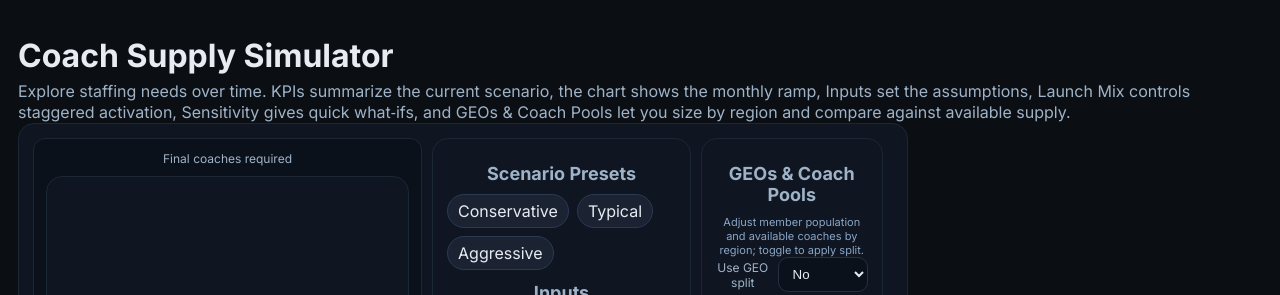
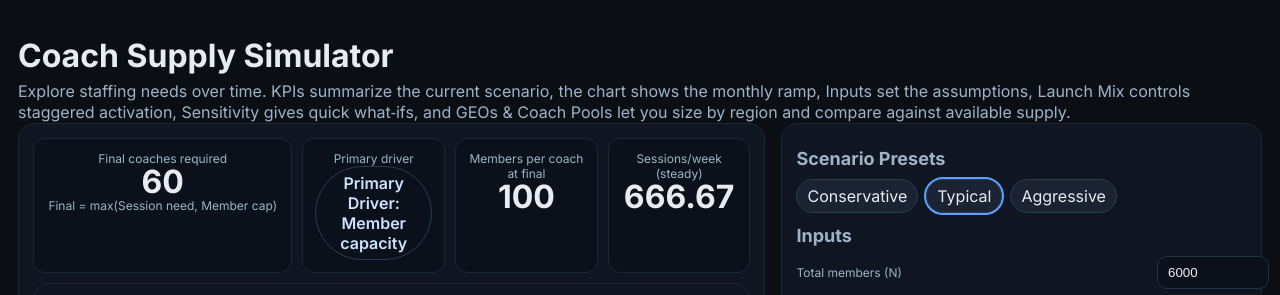
Before and after one commit to buzbg/demsup, a plain HTML site: page index.html in a window 1280 px wide. Shown: the top 295 px of the page. Drawn offline with nearby package versions, Linux system fonts and the light colour scheme.

Commit message:
Update index.html

```diff
--- a/index.html
+++ b/index.html
@@ -63,6 +63,22 @@
         <div class="kpis" style="text-align:center">
           <div class="kcard">
             <div class="lab">Final coaches required</div>
+            <div class="big" id="kFinal">0</div>
+            <div class="lab">Final = max(Session need, Member cap)</div>
+          </div>
+          <div class="kcard">
+            <div class="lab">Primary driver</div>
+            <div class="row" style="justify-content:center"><span class="badge" id="kBadge">–</span></div>
+          </div>
+          <div class="kcard">
+            <div class="lab">Members per coach at final</div>
+            <div class="big" id="kMPC">0</div>
+          </div>
+          <div class="kcard">
+            <div class="lab">Sessions/week (steady)</div>
+            <div class="big" id="kSW">0</div>
+          </div>
+        </div>
         <div class="panel" style="margin-top:10px">
           <div class="chartWrap"><canvas id="mainChart"></canvas></div>
           <div class="sub">
@@ -385,8 +401,7 @@
     };
     $('csv').onclick=()=>{
       const rows=ramp(state);
-      let csv='Month,Active members,Sessions/week,Base coaching need,Need incl. buffer,Cap-based,Final
-';
+      let csv='Month,Active members,Sessions/week,Base coaching need,Need incl. buffer,Cap-based,Final\\n';
       rows.forEach(r=>{csv+=`M${r.m},${Math.round(r.active)},${r.sw},${r.raw},${r.buf},${r.cap},${r.final}\n`});
       const blob=new Blob([csv],{type:'text/csv'});
       const url=URL.createObjectURL(blob);
```
